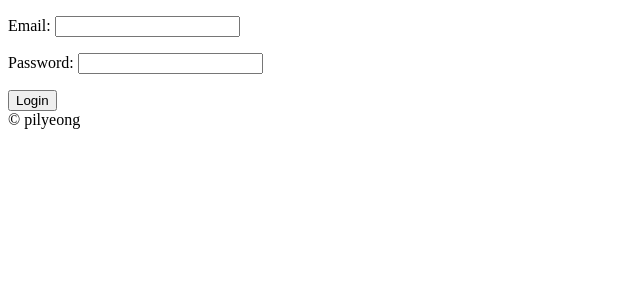
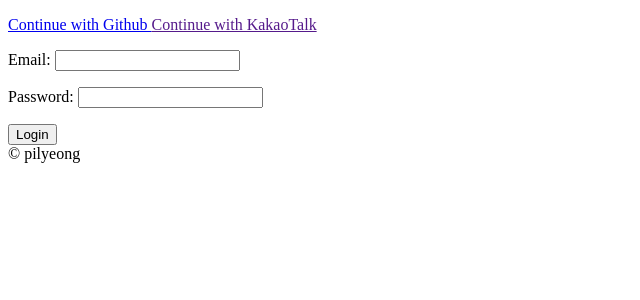
Before and after one commit to pilyeooong/django-airbnb, a Django app: page /users/login/ in a window 1280 px wide. Shown: the part 78-378 px from the top of the page, without its empty margins (0-640 px from the left). Run offline with Django 3.2, Linux system fonts and the light colour scheme.

Commit message:
ADD: add github login

```diff
--- /dev/null
+++ b/templates/partials/social_login.html
@@ -0,0 +1,6 @@
+<a href="{% url 'users:github-login' %}">
+    Continue with Github
+</a>
+<a href="">
+    Continue with KakaoTalk
+</a>
--- a/templates/users/login.html
+++ b/templates/users/login.html
@@ -8,6 +8,9 @@
 {% endblock search-bar %}
 
 {% block content %}
+
+    {% include 'partials/social_login.html' %}
+
     <form method="POST" action="{% url 'users:login' %}">
         {% csrf_token %}
         {{ form.as_p }}
--- a/users/admin.py
+++ b/users/admin.py
@@ -46,4 +46,5 @@ class CustomUserAdmin(UserAdmin):
         'is_superuser',
         'email_verified',
         'email_secret',
+        'login_method',
     )
--- a/users/urls.py
+++ b/users/urls.py
@@ -1,15 +1,19 @@
 from django.urls import path
 
 from .views import LoginView
-from .views import log_out
 from .views import SignUpView
 from .views import complete_verification
+from .views import github_login
+from .views import github_callback
+from .views import log_out
 
 app_name = 'users'
 
 urlpatterns = [
     path('login/', LoginView.as_view(), name='login'),
+    path('login/github', github_login, name='github-login'),
+    path('login/github/callback', github_callback, name='github-callback'),
     path('logout/', log_out, name='logout'),
     path('signup/', SignUpView.as_view(), name='signup'),
-    path('verify/<str:key>/', complete_verification, name='complete-verification')
+    path('verify/<str:key>/', complete_verification, name='complete-verification'),
 ]
--- a/users/views.py
+++ b/users/views.py
@@ -1,3 +1,5 @@
+import os
+
 from django.contrib.auth import authenticate
 from django.contrib.auth import login
 from django.contrib.auth import logout
@@ -8,6 +10,7 @@ from django.urls import reverse_lazy
 from django.views import View
 from django.views.generic import FormView
 
+import requests
 from users.models import User
 
 from .forms import LoginForm
@@ -61,3 +64,57 @@ def complete_verification(request, key):
         pass
 
     return redirect(reverse('core:home'))
+
+
+def github_login(request):
+    client_id = os.environ.get('GH_ID')
+    redirect_uri = 'http://127.0.0.1:8000/users/login/github/callback'
+    return redirect(f'https://github.com/login/oauth/authorize?client_id={client_id}&redirect_uri={redirect_uri}&scope=read:user')
+
+
+class GithubException(Exception):
+    pass
+
+
+def github_callback(request):
+    try:
+        client_id = os.environ.get('GH_ID')
+        client_secret = os.environ.get('GH_SECRET')
+        code = request.GET.get('code')
+        if code is not None:
+            token_request = requests.post(
+                f'https://github.com/login/oauth/access_token?client_id={client_id}&client_secret={client_secret}&code={code}',
+                headers={'Accept': 'application/json'},
+            )
+            token_json = token_request.json()
+            error = token_json.get('error', None)
+            if error is not None:
+                raise GithubException()
+            else:
+                access_token = token_json.get('access_token')
+                profile_request = requests.get('https://api.github.com/user',
+                                        headers={'Authorization': f'token {access_token}',
+                                                    'Accept': 'application/json'})
+                profile_json = profile_request.json()
+                username = profile_json.get('login', None)
+                if username is not None:
+                    name = profile_json.get('name')
+                    email = profile_json.get('email')
+                    bio = profile_json.get('bio')
+                    try:
+                        user = User.objects.get(email=email)
+                        if user.login_method != User.LOGIN_GITHUB:
+                            raise GithubException()
+                    except User.DoesNotExist:
+                        user = User.objects.create(email=email, first_name=name, bio=bio, username=email, login_method=User.LOGIN_GITHUB)
+                        user.set_unusable_password()
+                        user.save()
+                    login(request, user)
+                    return redirect(reverse('core:home'))
+                else:
+                    raise GithubException()
+        else:
+            raise GithubException()
+    except GithubException:
+
+        return redirect(reverse('users:login'))
```
Also changed, not shown: users/models.py (+11 -0 lines), users/migrations/0005_user_login_method.py (added), 2 other files.
